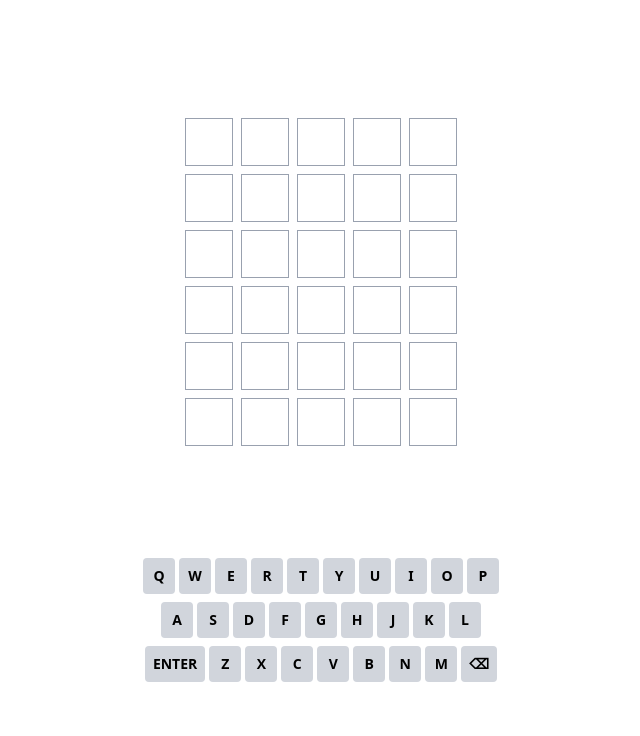
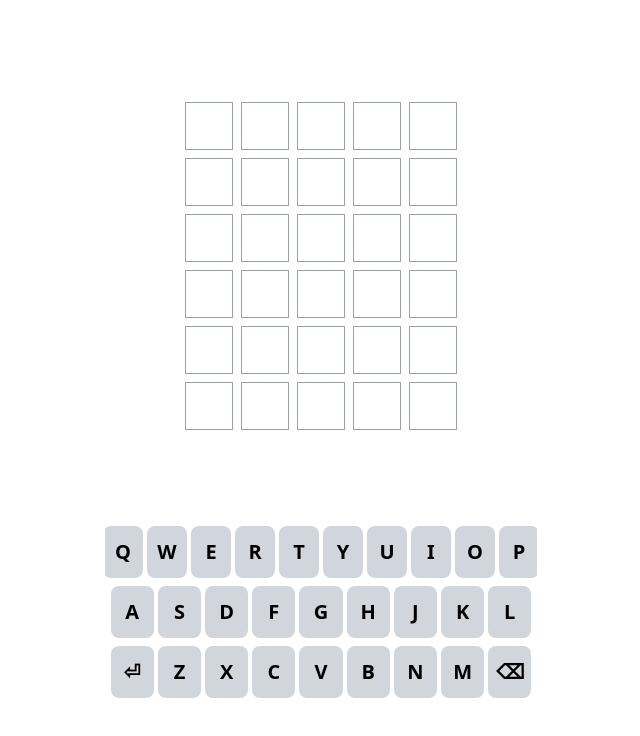
Before and after one commit to devenney/wordle-clone, a React (Vite) app: page / in a window 1280 px wide. Shown: the top 736 px of the page, without its empty margins (319-959 px from the left). Built offline with nearby package versions, Linux system fonts and the light colour scheme; no server answers.

Commit message:
fix: prevent keyboard bleeding off screen
Signed-off-by: Brendan Devenney <brendan@devenney.io>

```diff
--- a/src/App.jsx
+++ b/src/App.jsx
@@ -182,17 +182,27 @@ function App() {
       ["Enter", "z", "x", "c", "v", "b", "n", "m", "Backspace"],
     ];
 
+    const getLabel = (key) => {
+      if (key === "Enter") return "⏎";
+      if (key === "Backspace") return "⌫";
+      return key.toUpperCase();
+    };
+
     return (
-      <div className="mt-4 space-y-2">
+      <div className="space-y-2 px-2 w-full max-w-md mx-auto">
         {rows.map((row, rowIndex) => (
-          <div key={rowIndex} className="flex justify-center gap-1">
+          <div
+            key={rowIndex}
+            className="flex justify-center gap-1 w-full overflow-hidden"
+          >
             {row.map((key) => (
               <button
                 key={key}
-                className="bg-gray-300 rounded px-2 py-2 min-w-[32px] text-center text-sm font-bold uppercase active:bg-gray-500"
                 onClick={() => onKey(key)}
+                className="flex-1 max-w-[10%] min-w-[32px] sm:min-w-[40px] px-2 py-3 bg-gray-300 rounded-lg text-lg sm:text-xl font-bold uppercase active:bg-gray-500"
+                style={{ whiteSpace: "nowrap" }}
               >
-                {key === "Backspace" ? "⌫" : key}
+                {getLabel(key)}
               </button>
             ))}
           </div>
```
